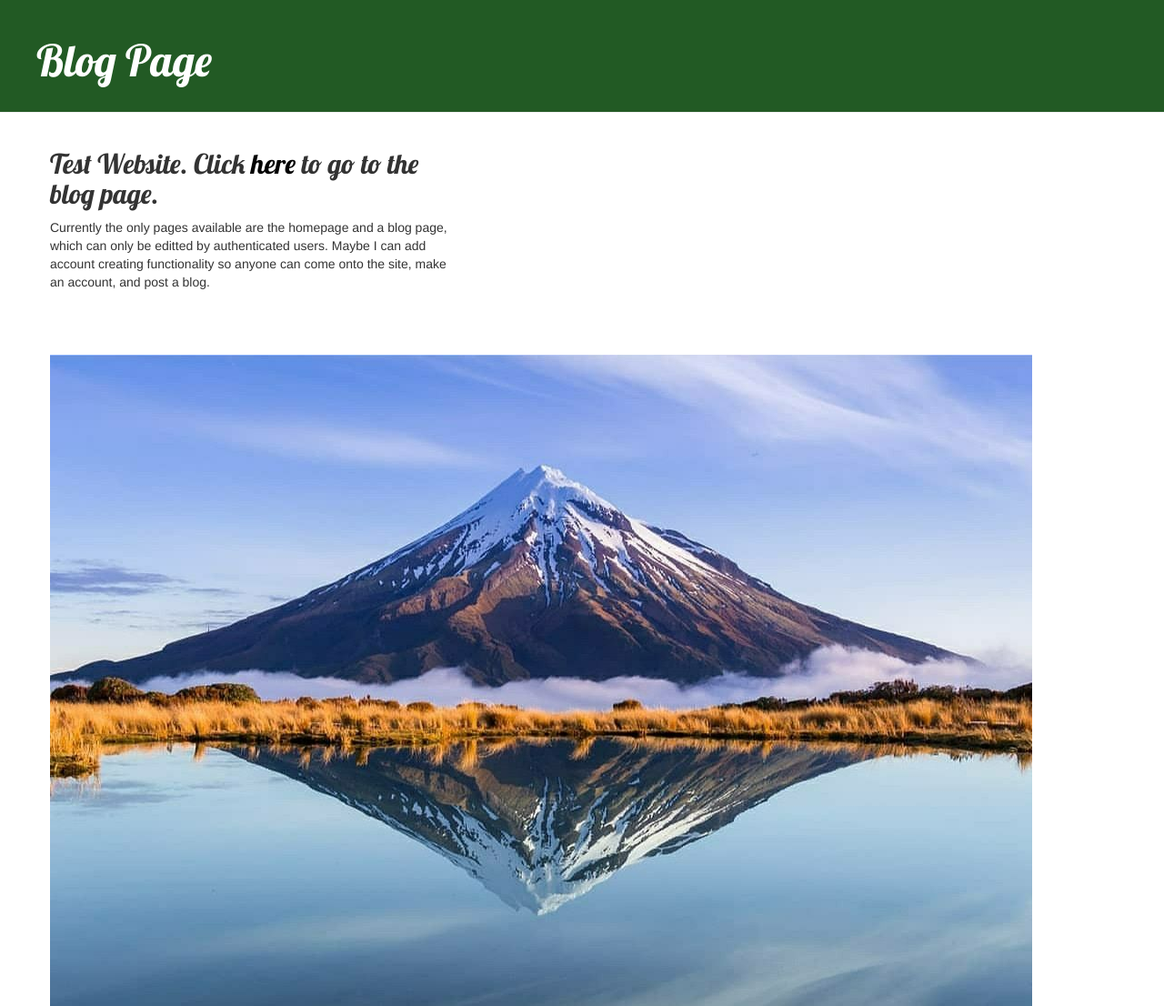
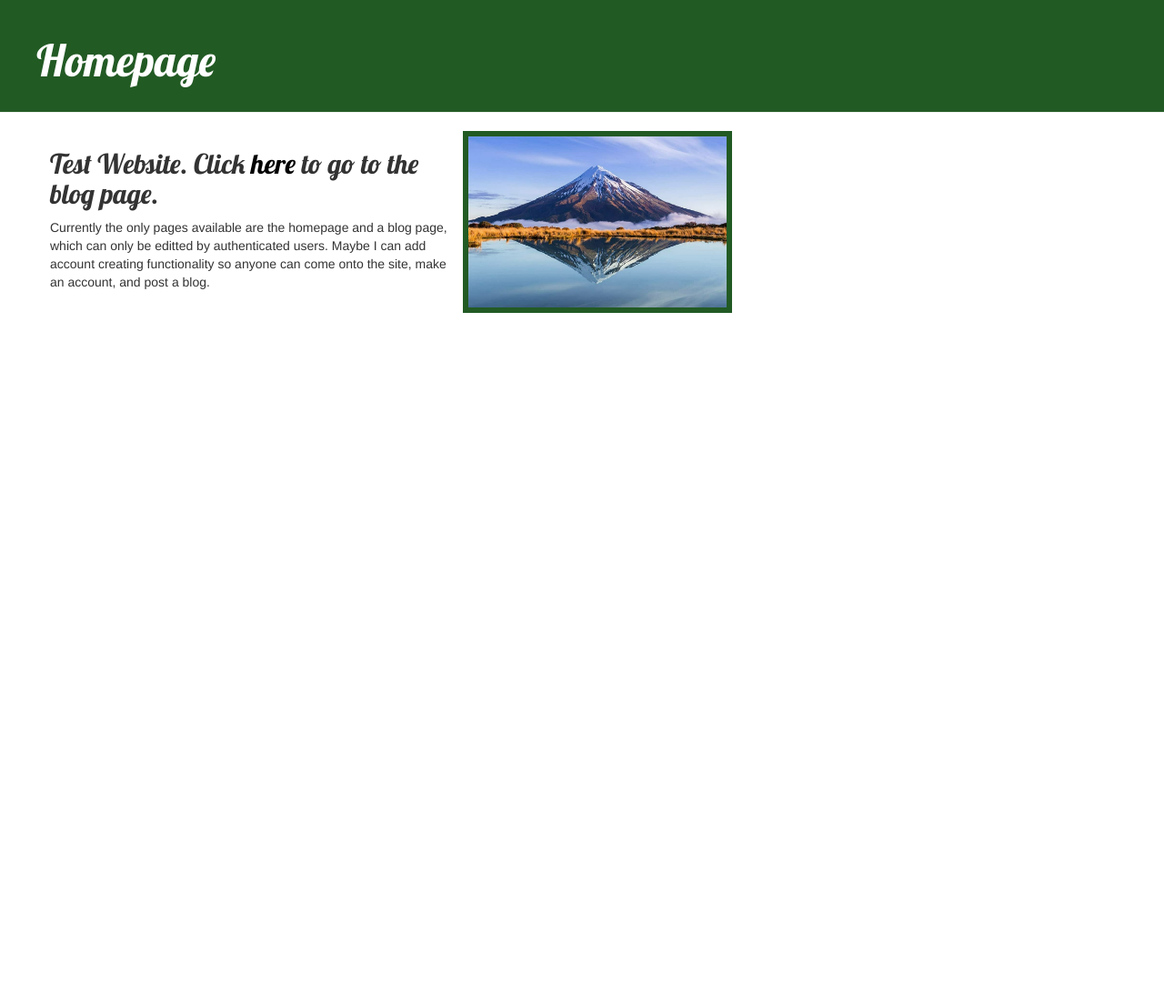
Before and after one commit to geuresti/Django-Project, a Django app: template blog/templates/blog/homepage.html in a window 1280 px wide. Shown: the whole page at 91% size. After the commit the page ends 344 px from the top, so only its background shows below. Run offline with Django 3.2, Linux system fonts and the light colour scheme; the template is opened without the code that fills it, so the values that code supplies are empty; some libraries are stand-ins or nearby versions.

Commit message:
added homepage

```diff
--- a/blog/static/blog/blog.css
+++ b/blog/static/blog/blog.css
@@ -19,7 +19,7 @@ h1, h2, h3, h4 {
 }
 
 .date {
-    color: #28C42D;
+    color: #28C42D;;
 }
 
 .save {
@@ -39,8 +39,18 @@ h1, h2, h3, h4 {
 
 .post {
     margin-bottom: 70px;
+    float: left;
 }
 
 .post h2 a, .post h2 a:visited {
     color: #000000;
 }
+
+.photo img {
+  margin-bottom: 70px;
+  background-color: #225A24;
+  padding: 6px;
+  height: 200px;
+  width: auto;
+  float: right;
+}
--- a/blog/templates/blog/base.html
+++ b/blog/templates/blog/base.html
@@ -13,17 +13,17 @@
 				{% if user.is_authenticated %}
 					<a href="{% url 'post_new' %}" class="top-menu"><span class="glyphicon glyphicon-plus"></span></a>
 				{% endif %}
-				<h1><a href="/">Blog Page</a></h1>
-    </div>
-    <div class="content container">
+				<h1><a href="/"> {% block title %} Blog Page {% endblock %} </a></h1>
+    	</div>
+
+    	<div class="content container">
         <div class="row">
             <div class="col-md-8">
-	<!--	This is where the template will connect to another	-->
             {% block content %}
             {% endblock %}
             </div>
         </div>
-    </div>
+    	</div>
 
-	</body>
+		</body>
 </html>
--- a/blog/templates/blog/generic.html
+++ /dev/null
@@ -1,5 +0,0 @@
-<html>
-
-	<h1> TESTING GENERIC TEMPLATE </h1>
-
-</html>
--- a/blog/urls.py
+++ b/blog/urls.py
@@ -3,9 +3,11 @@ from . import views
 
 
 urlpatterns = [
-    path('', views.post_list, name='post_titles'),
-    path('generic', views.generic, name='generic'),
+    path('', views.redirect_home, name='redirect'),
+    path('homepage', views.home, name='homepage'),
+    path('posts', views.post_list, name='post_titles'),
     path('post/<int:pk>/', views.post_detail, name='post_detail'),
     path('post/new/', views.post_new, name='post_new'),
     path('post/<int:pk>/edit/', views.post_edit, name='post_edit'),
+    path('projects', views.projects_page, name='projects'),
 ]
```
Also changed, not shown: blog/views.py (+8 -2 lines).
